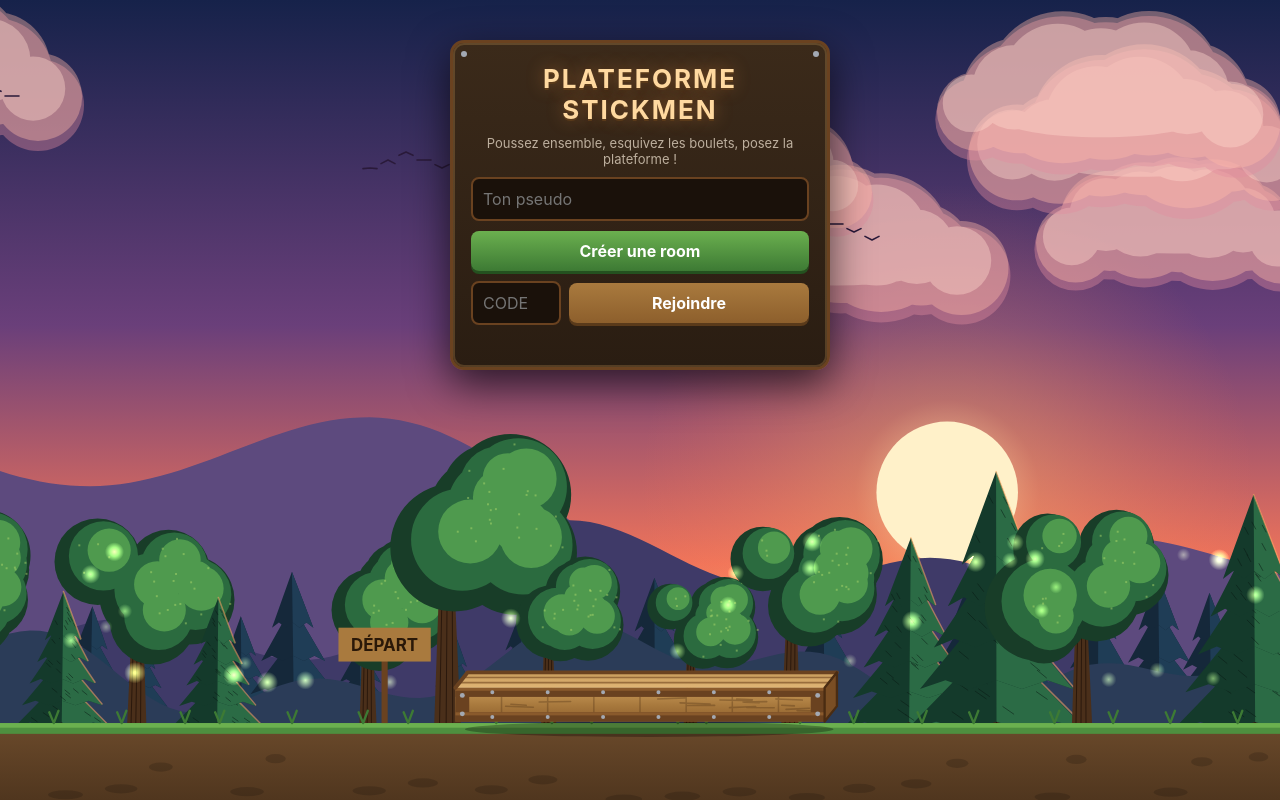
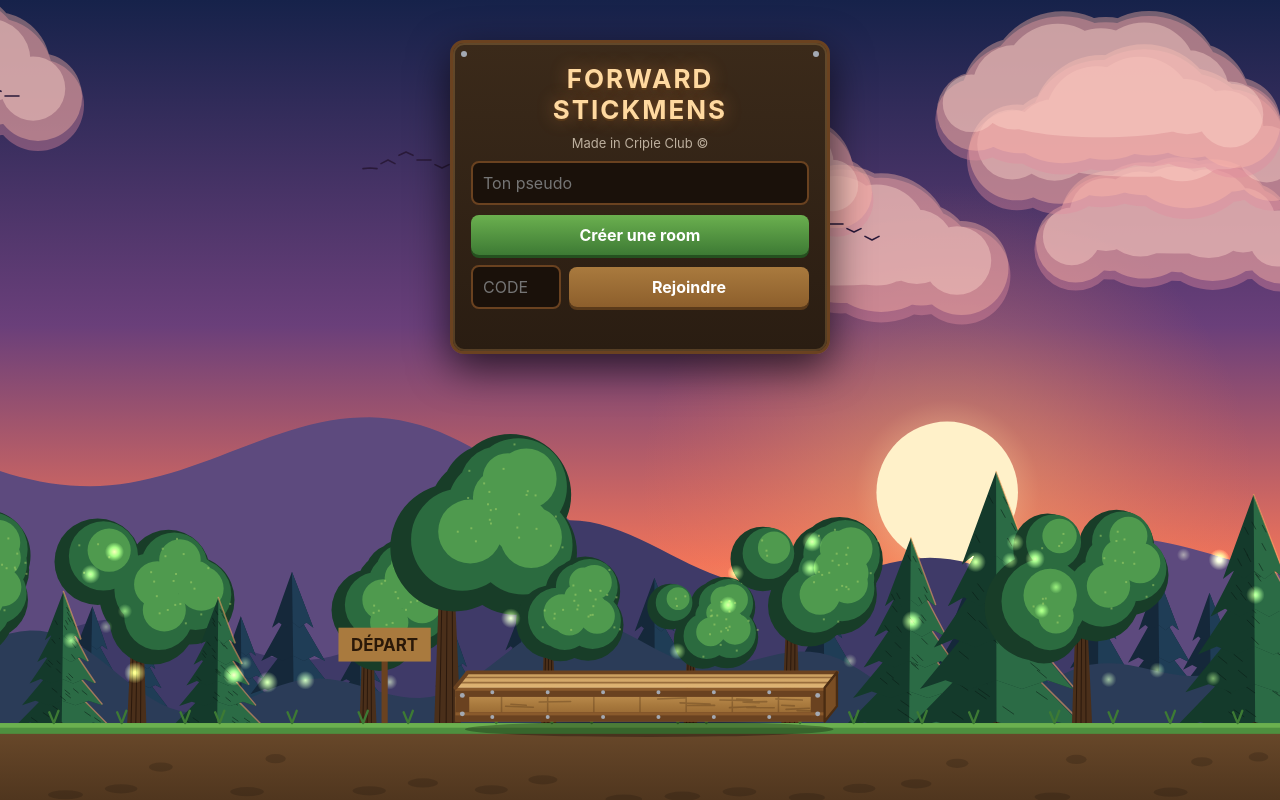
Before and after one commit to SezTy/Forward-Stickmens, a website: page public/index.html in a window 1280 px wide. Drawn offline with Linux system fonts and the light colour scheme; animation ran at ten frames a second.

Commit message:
Changement Nom

```diff
--- a/public/index.html
+++ b/public/index.html
@@ -38,8 +38,8 @@ button:disabled{opacity:.4;cursor:default}
 <canvas id="cv"></canvas>
 
 <div id="home" class="v on"><div class="card">
-  <h1>Plateforme<br>Stickmen</h1>
-  <div class="sub">Poussez ensemble, esquivez les boulets, posez la plateforme !</div>
+  <h1>Forward<br>Stickmens</h1>
+  <div class="sub">Made in Cripie Club ©</div>
   <input id="name" maxlength="12" placeholder="Ton pseudo">
   <button id="create">Créer une room</button>
   <div class="row"><input id="code" maxlength="4" placeholder="CODE" style="width:90px;text-transform:uppercase"><button id="join" class="w" style="flex:1">Rejoindre</button></div>
```
